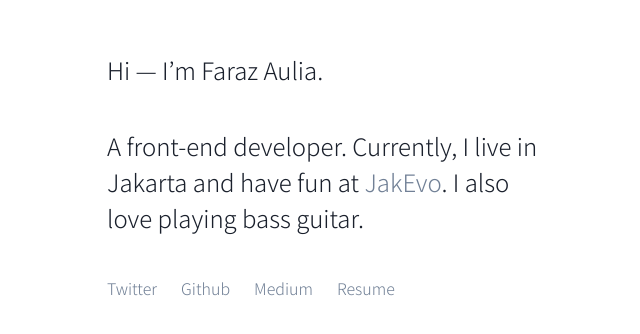
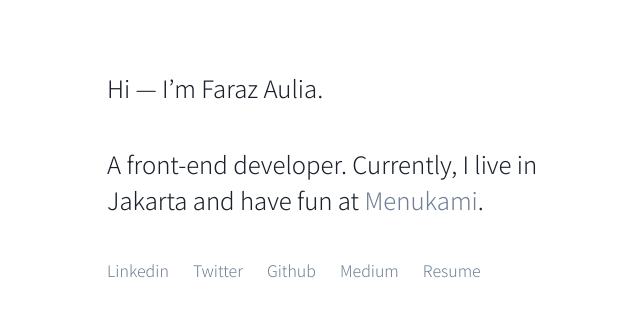
Before and after one commit to rub1cc/rub1.cc, a Next.js app: page / in a window 1280 px wide. Shown: the part 224-558 px from the top of the page, without its empty margins (309-949 px from the left). Built offline with nearby package versions, Linux system fonts and the light colour scheme.

Commit message:
fix: broken link

```diff
--- a/src/pages/index.js
+++ b/src/pages/index.js
@@ -36,19 +36,27 @@ export default function Home() {
           <p>
             A front-end developer. Currently, I live in Jakarta and have fun at{' '}
             <a
-              href="https://jakevo.jakarta.go.id"
+              href="https://menukami.com"
               className="link"
               rel="noopener noreferrer"
               target="_blank"
             >
-              JakEvo
+              Menukami
             </a>
-            . I also love playing bass guitar.
+            .
           </p>
 
-          <div className="space-x-6 text-gray-600 text-base">
+          <div className="space-y-4 md:space-y-0 md:space-x-6 text-gray-600 text-base flex flex-col md:flex-row">
             <a
-              href="https://twitter.com/farazaulia"
+              href="https://linkedin.com/in/hxffy"
+              className="link"
+              rel="noopener noreferrer"
+              target="_blank"
+            >
+              Linkedin
+            </a>
+            <a
+              href="https://twitter.com/hxffy"
               className="link"
               rel="noopener noreferrer"
               target="_blank"
@@ -56,7 +64,7 @@ export default function Home() {
               Twitter
             </a>
             <a
-              href="https://github.com/farazaulia"
+              href="https://github.com/hxffy"
               className="link"
               rel="noopener noreferrer"
               target="_blank"
@@ -64,19 +72,14 @@ export default function Home() {
               Github
             </a>
             <a
-              href="https://medium.com/@farazaulia"
+              href="https://medium.com/@hxffy"
               className="link"
               rel="noopener noreferrer"
               target="_blank"
             >
               Medium
             </a>
-            <a
-              href="https://www.notion.so/Hello-I-m-Faraz-ed24ed325c3047a59f46d3f80559416b"
-              className="link"
-              rel="noopener noreferrer"
-              target="_blank"
-            >
+            <a href="https://s.id/faraz" className="link" rel="noopener noreferrer" target="_blank">
               Resume
             </a>
           </div>
```
